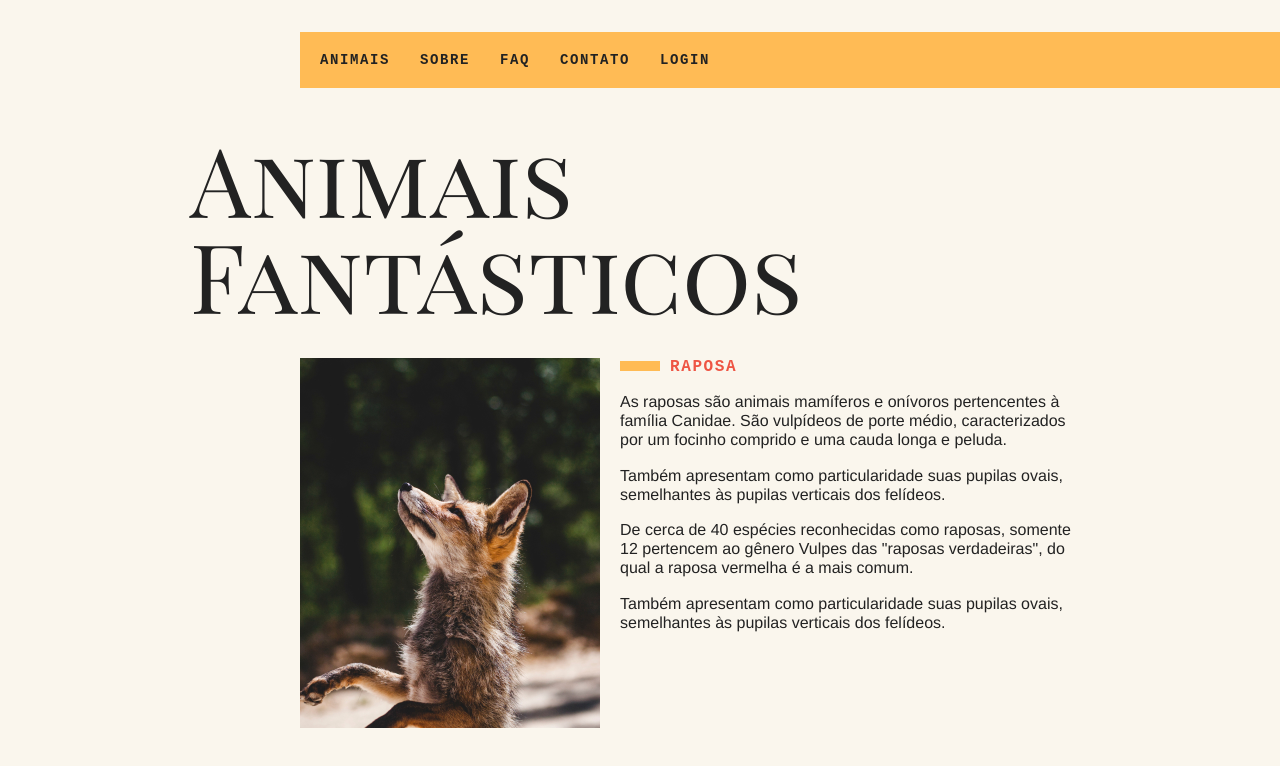
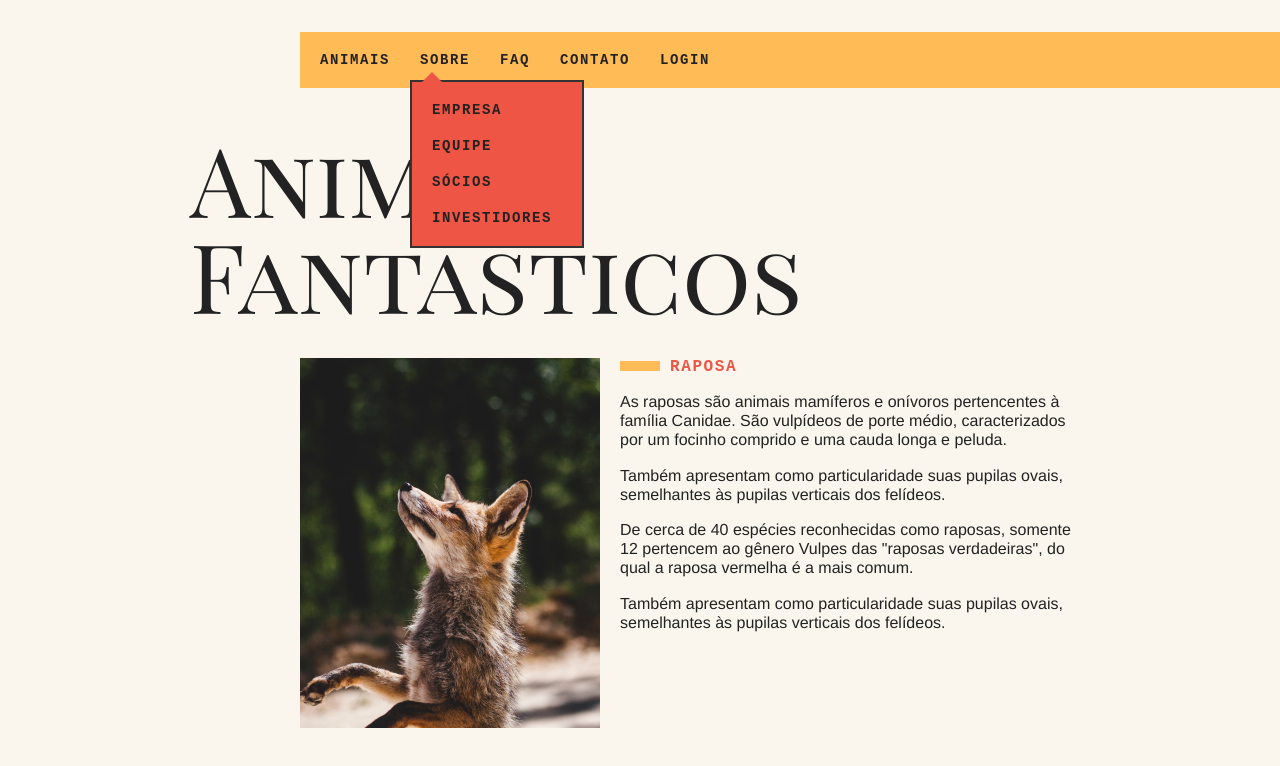
Before and after one commit to alanrceratti/study-project1-animais-fantasticos, a plain HTML site: page index.html in a window 1280 px wide. Both pictures are taken after a click on the item "SOBRE". Shown: the top 766 px of the page. Drawn offline with Linux system fonts and the light colour scheme; no server answers.

Commit message:
final project

```diff
--- a/css/dropdown-menu.css
+++ b/css/dropdown-menu.css
@@ -7,7 +7,7 @@
 }
 
 [data-dropdown]:hover .dropdown-menu,
-[data-dropdown].active .dropdown-menu {
+[data-dropdown].ativo .dropdown-menu {
   display: block;
   animation: show-up .3s forwards;
 }
--- a/js/modules/dropdown-menu.js
+++ b/js/modules/dropdown-menu.js
@@ -1,19 +1,19 @@
-import outsideClick from "./outsideclick.js";
+import outsideClick from './outsideclick.js';
 
-export default function initDropdownMenu(){
+export default function initDropdownMenu() {
   const dropdownMenus = document.querySelectorAll('[data-dropdown]');
+  dropdownMenus.forEach(menu => {
+    ['touchstart', 'click'].forEach(userEvent => {
+      menu.addEventListener(userEvent, handleClick);
+    });
+  });
 
-  dropdownMenus.forEach(menu => {
-    ['touchstart', 'click'].forEach(userEvent =>{
-      menu.addEventListener(userEvent, handleClick);
-    })
-  })
-
-  function handleClick(event){
+  function handleClick(event) {
     event.preventDefault();
-    this.classList.add('ativo')
-    outsideClick(this, ['touchstart', 'click'], ()=>{
+    this.classList.add('ativo');
+    outsideClick(this, ['touchstart', 'click'], () => {
       this.classList.remove('ativo');
     });
+
   };
-  }
+}
--- a/js/modules/menu-mobile.js
+++ b/js/modules/menu-mobile.js
@@ -13,6 +13,7 @@ export default function initMenuMobile() {
       menuList.classList.remove('ativo');
       menuButton.classList.remove('ativo');
     })
+
   }
   eventos.forEach(evento => menuButton.addEventListener(evento, openMenu));
   }
--- a/js/modules/outsideclick.js
+++ b/js/modules/outsideclick.js
@@ -4,8 +4,8 @@ export default function outsideClick(element, events, callback) {
 
   if(!element.hasAttribute(outside)) {
     events.forEach(userEvent => {
-      html.addEventListener(userEvent, handleOutsideClick);
-    })
+      setTimeout(() => html.addEventListener(userEvent, handleOutsideClick));
+    });
     element.setAttribute(outside, '');
   }
   function handleOutsideClick(event) {
--- a/js/script.js
+++ b/js/script.js
@@ -1,7 +1,7 @@
-import initScrollSuave from "./modules/scroll-suave.js";
-import initAnimaScroll from "./modules/scroll-animacao.js";
-import initAccordion from "./modules/accordion.js";
-import initTabNav from "./modules/tabnav.js";
+import initScrollSuave from './modules/scroll-suave.js';
+import initAnimacaoScroll from './modules/scroll-animacao.js';
+import initAccordion from './modules/accordion.js';
+import initTabNav from './modules/tabnav.js';
 import initModal from './modules/modal.js';
 import initTooltip from './modules/tooltip.js';
 import initDropdownMenu from './modules/dropdown-menu.js';
@@ -10,14 +10,8 @@ import initFuncionamento from './modules/funcionamento.js';
 import initFetchAnimais from './modules/fetch-animais.js';
 import initFetchBitcoin from './modules/fetch-bitcoin.js';
 
-
-
-
-
-
-
 initScrollSuave();
-initAnimaScroll();
+initAnimacaoScroll();
 initAccordion();
 initTabNav();
 initModal();
@@ -26,4 +20,4 @@ initDropdownMenu();
 initMenuMobile();
 initFuncionamento();
 initFetchAnimais();
-initFetchBitcoin()
+initFetchBitcoin();
```
